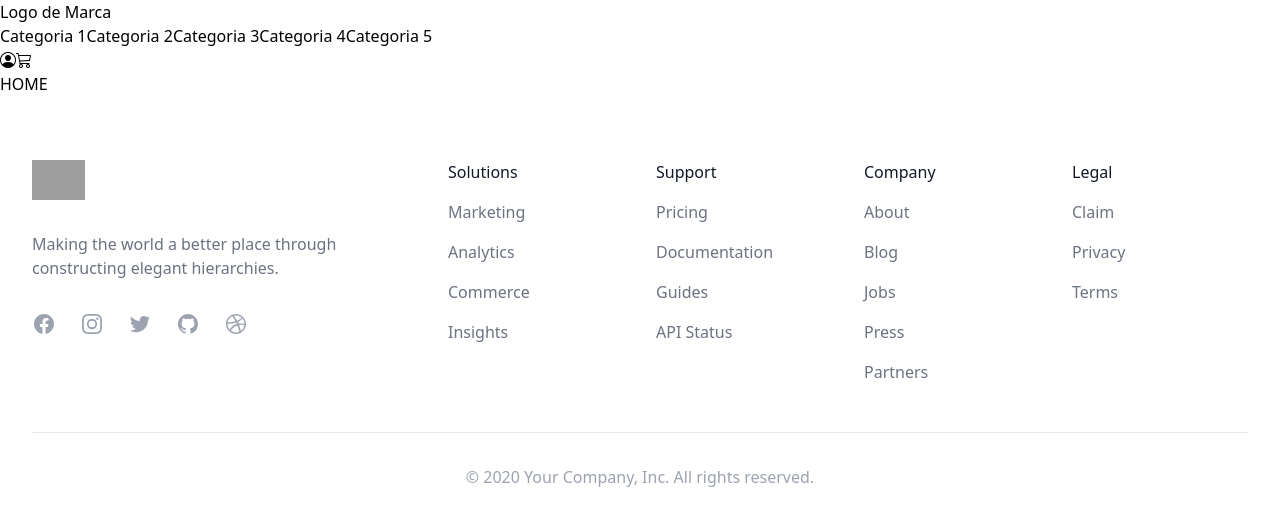
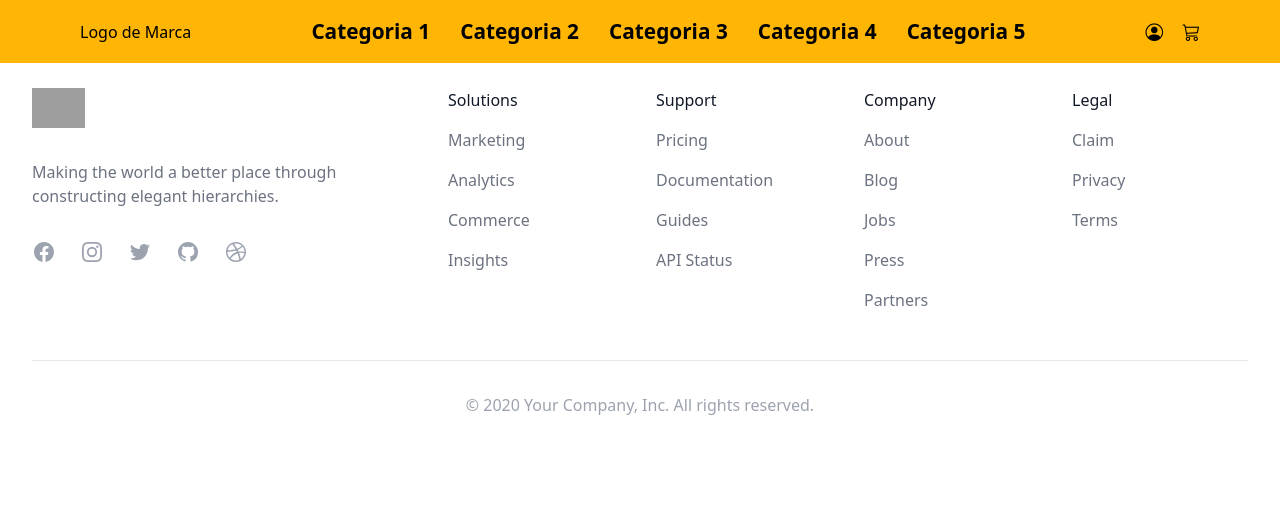
Before and after one commit to FrancoRegg/Tienda_CBD, a React (Create React App) app: page / in a window 1280 px wide. Shown: the top 526 px of the page. Built offline with nearby package versions, Linux system fonts and the light colour scheme; grey boxes are pictures that could not be loaded.

Commit message:
Primero estilos para el navbar

```diff
--- a/src/styles/NavBar.css
+++ b/src/styles/NavBar.css
@@ -0,0 +1,43 @@
+.nav{
+    width: 100%;
+    position: fixed;
+
+}
+
+.nav-container{
+    background: #FFB503;
+    padding: 1rem 0rem;
+
+}
+
+.nav-container-items{
+    display: flex;
+    align-items: center;
+    justify-content: space-between;
+    padding: 0px 5rem;
+}
+
+.nav-logo{
+}
+
+.nav-container-categorias{
+    display: flex;
+    gap: 30px;
+}
+
+.nav-container-usuario{
+    display: flex;
+    gap: 1.2rem;
+}
+
+.icon{
+    font-size: 1.1rem;
+}
+.categorias{
+    font-size: 1.3rem;
+    font-weight: 700;
+    color: black;
+}
+.categorias:hover{
+    text-decoration: underline;
+}
```
